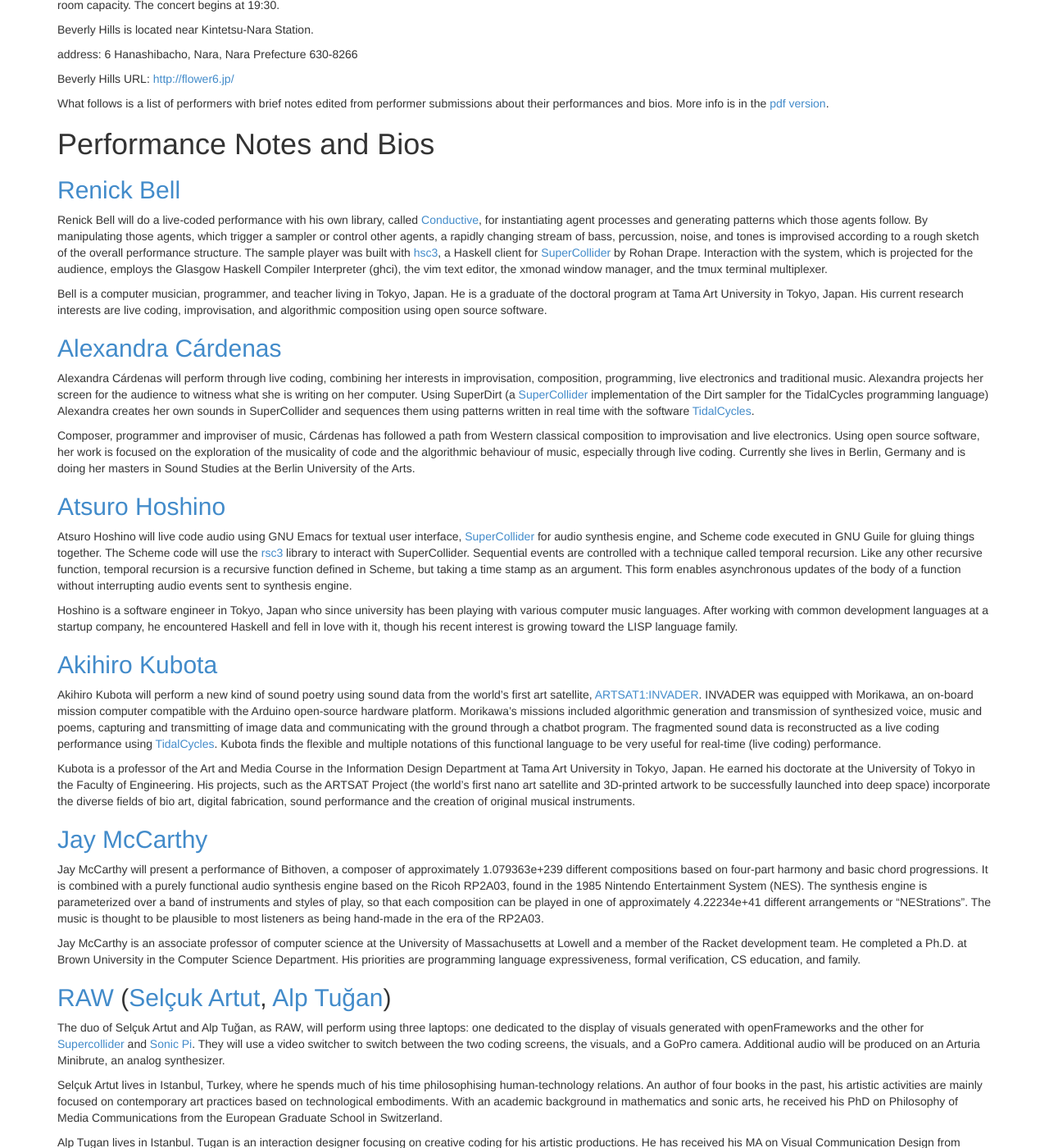
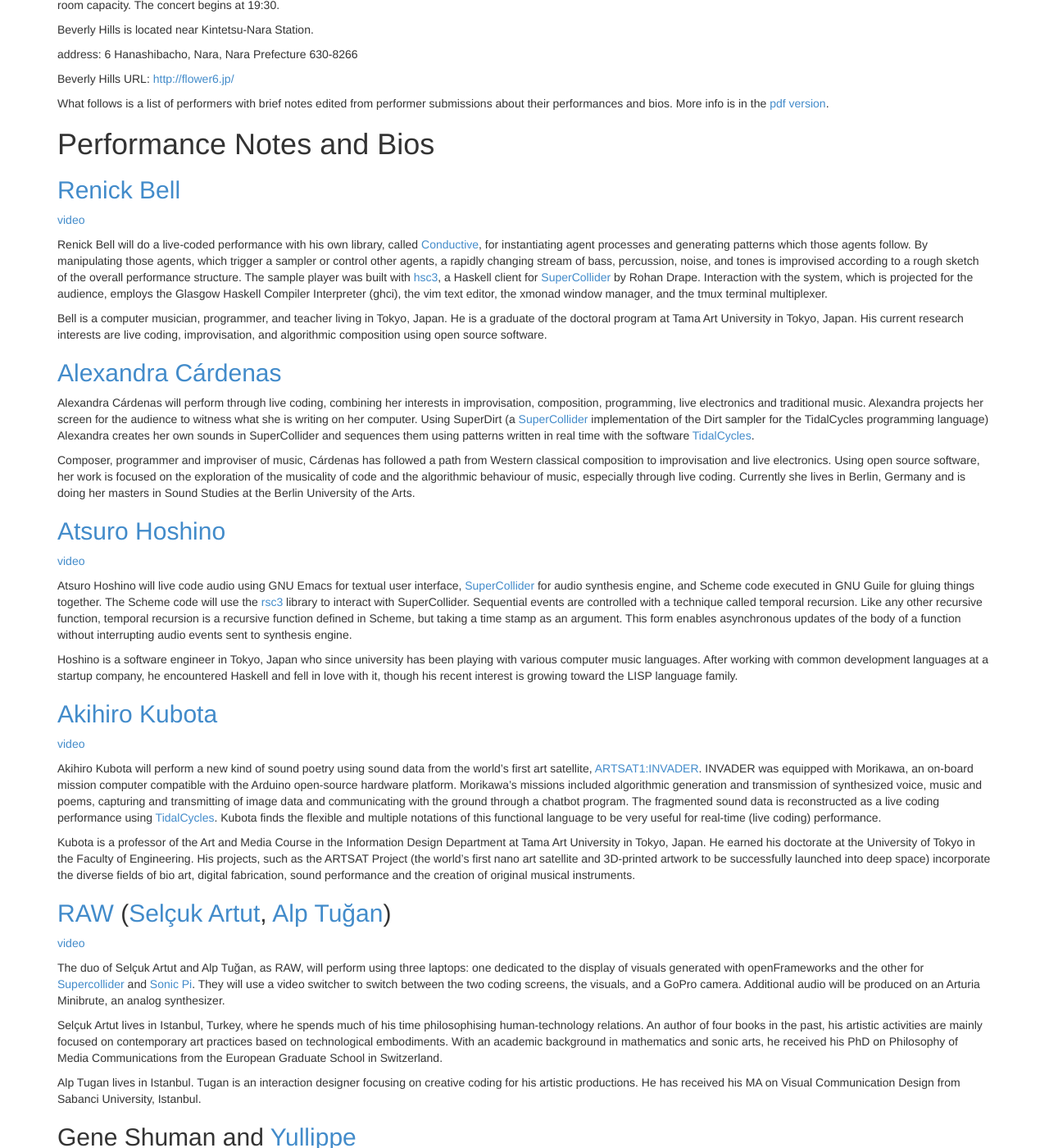
Before and after one commit to functional-art/functional-art.github.com, a Jekyll site: the page built from 2016/performance.md, in a window 1280 px wide and 1400 px high, scrolled down 758 px. Shown: the whole window at 82% size. Built offline with Jekyll 4.4.1, drawn with Linux system fonts in a browser that asks for light colours; nearby versions of some CDN libraries.

Commit message:
Links to videos of performance evening.

```diff
--- a/2016/performance.md
+++ b/2016/performance.md
@@ -61,6 +61,8 @@
 
 ## [Renick Bell](http://www.renickbell.net/doku.php/) {#renickbell}
 
+[video](https://www.youtube.com/watch?v=hhTJMhHckNo&t=5s)
+
 Renick Bell will do a live-coded performance with his own library, called [Conductive](http://renickbell.net/conductive), for instantiating agent processes and generating patterns which those agents follow. By manipulating those agents, which trigger a sampler or control other agents, a rapidly changing stream of bass, percussion, noise, and tones is improvised according to a rough sketch of the overall performance structure. The sample player was built with [hsc3](https://hackage.haskell.org/package/hsc3), a Haskell client for [SuperCollider](http://audiosynth.com/) by Rohan Drape. Interaction with the system, which is projected for the audience, employs the Glasgow Haskell Compiler Interpreter (ghci), the vim text editor, the xmonad window manager, and the tmux terminal multiplexer.
 
 Bell is a computer musician, programmer, and teacher living in Tokyo, Japan. He is a graduate of the doctoral program at Tama Art University in Tokyo, Japan. His current research interests are live coding, improvisation, and algorithmic composition using open source software.
@@ -73,23 +75,23 @@
 
 ## [Atsuro Hoshino](https://about.me/hoshinoatsuro) {#atsurohoshino}
 
+[video](https://www.youtube.com/watch?v=-77fZqh7VTU)
+
 Atsuro Hoshino will live code audio using GNU Emacs for textual user interface, [SuperCollider](http://audiosynth.com/) for audio synthesis engine, and Scheme code executed in GNU Guile for gluing things together. The Scheme code will use the [rsc3](http://rd.slavepianos.org/?t=rsc3) library to interact with SuperCollider. Sequential events are controlled with a technique called temporal recursion. Like any other recursive function, temporal recursion is a recursive function defined in Scheme, but taking a time stamp as an argument. This form enables asynchronous updates of the body of a function without interrupting audio events sent to synthesis engine.
 
 Hoshino is a software engineer in Tokyo, Japan who since university has been playing with various computer music languages. After working with common development languages at a startup company, he encountered Haskell and fell in love with it, though his recent interest is growing toward the LISP language family.
 
 ## [Akihiro Kubota](https://www.youtube.com/user/hemokosa?spfreload=10) {#akihirokubota}
 
+[video](https://www.youtube.com/watch?v=IcDQnXWi4bg&t=7s)
+
 Akihiro Kubota will perform a new kind of sound poetry using sound data from the world’s first art satellite, [ARTSAT1:INVADER](http://artsat.jp). INVADER was equipped with Morikawa, an on-board mission computer compatible with the Arduino open-source hardware platform. Morikawa’s missions included algorithmic generation and transmission of synthesized voice, music and poems, capturing and transmitting of image data and communicating with the ground through a chatbot program. The fragmented sound data is reconstructed as a live coding performance using [TidalCycles](http://tidalcycles.org/). Kubota finds the flexible and multiple notations of this functional language to be very useful for real-time (live coding) performance.
 
 Kubota is a professor of the Art and Media Course in the Information Design Department at Tama Art University in Tokyo, Japan. He earned his doctorate at the University of Tokyo in the Faculty of Engineering. His projects, such as the ARTSAT Project (the world's first nano art satellite and 3D-printed artwork to be successfully launched into deep space) incorporate the diverse fields of bio art, digital fabrication, sound performance and the creation of original musical instruments.
 
-## [Jay McCarthy](https://jeapostrophe.github.io/home/) {#jaymccarthy}
+## [RAW](http://vimeo.com/rawlivecoding) ([Selçuk Artut](http://www.selcukartut.com/), [Alp Tuğan](http://www.alptugan.com/)) {#raw}
 
-Jay McCarthy will present a performance of Bithoven, a composer of approximately 1.079363e+239 different compositions based on four-part harmony and basic chord progressions. It is combined with a purely functional audio synthesis engine based on the Ricoh RP2A03, found in the 1985 Nintendo Entertainment System (NES). The synthesis engine is parameterized over a band of instruments and styles of play, so that each composition can be played in one of approximately 4.22234e+41 different arrangements or "NEStrations". The music is thought to be plausible to most listeners as being hand-made in the era of the RP2A03.
-
-Jay McCarthy is an associate professor of computer science at the University of Massachusetts at Lowell and a member of the Racket development team. He completed a Ph.D. at Brown University in the Computer Science Department. His priorities are programming language expressiveness, formal verification, CS education, and family.
-
-## [RAW](http://vimeo.com/rawlivecoding) ([Selçuk Artut](http://www.selcukartut.com/), [Alp Tuğan](http://www.alptugan.com/)) {#raw}
+[video](https://www.youtube.com/watch?v=FIJYreAeS4w&t=3s)
 
 The duo of Selçuk Artut and Alp Tuğan, as RAW, will perform using three laptops: one dedicated to the display of visuals generated with openFrameworks and the other for [Supercollider](http://audiosynth.com/) and [Sonic Pi](http://tidalcycles.org/). They will use a video switcher to switch between the two coding screens, the visuals, and a GoPro camera. Additional audio will be produced on an Arturia Minibrute, an analog synthesizer.
 
@@ -97,7 +99,10 @@
 
 Alp Tugan lives in Istanbul. Tugan is an interaction designer focusing on creative coding for his artistic productions. He has received his MA on Visual Communication Design from Sabanci University, Istanbul.
 
+
 ## Gene Shuman and [Yullippe](https://yullippe.bandcamp.com/) {#geneshuman}
+
+[video](https://www.youtube.com/watch?v=ugwxIHqwbOc&t=4s)
 
 Gene Shuman will present a visual performance with his system called [Epimorphism](http://www.epimorphism.com/), an art project intended to simulate video feedback. It is written in PureScript, a strict dialect of Haskell which compiles to Javascript and runs in web browsers supporting WebGL. Video feedback is a traditionally analog art form used since the 1960s to create recursive and self similar video animations. Despite feeling a lack of a particular domain-specific justification for using functional programming, Shuman argues that the use of functional programming for this project shows the inherent benefits of functional programming: faster and more stable development of software which is easier to reason about and to return to after significant developmental pauses.
 
@@ -109,6 +114,8 @@
 
 ## [Atsushi Tadokoro](http://yoppa.org/) {#atsushitadokoro}
 
+[video](https://www.youtube.com/watch?v=9tfuASWUqYQ)
+
 Atsushi Tadokoro will perform a piece called Synesthesic Stream, a live coding audiovisual performance using [TidalCyles](http://tidalcycles.org/). All audio and visuals are generated in real-time through improvisation in code. In the work, the sounds gradually change, and the visuals follow the sounds according to the performer's "synesthesic" sense. The visuals are generated by generating control signals in TidalCycles which are sent via OSC using Tadokoro's own library to a video synthesizer which he has developed using openFrameworks.
 
 Atsushi Tadokoro is a creative coder, artist, algorithmic audio visual improviser, and programmer. In 2010, he wrote a book “Beyond Interaction” which was the first openFrameworks handbook in the world. He is a lecturer in creative programming at Tama Art University in Tokyo, Japan and the Tokyo University of Arts.
```
